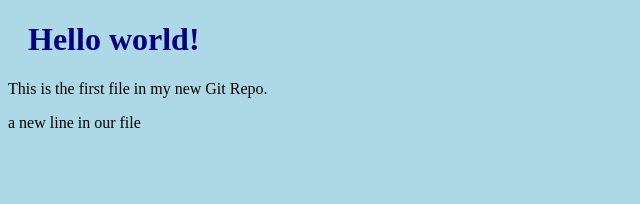
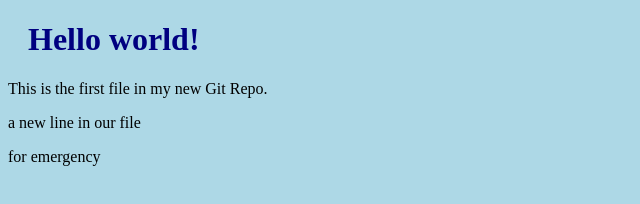
Before and after one commit to Chinmaya97/hello-world, a plain HTML site: page index.html in a window 1280 px wide. Shown: the whole page, without its empty margins (0-640 px from the left). Drawn offline with Linux system fonts and the light colour scheme.

Commit message:
new line emergency added in index file

```diff
--- a/index.html
+++ b/index.html
@@ -10,6 +10,7 @@
     <h1>Hello world!</h1>
     <p>This is the first file in my new Git Repo.</p>
     <p>a new line in our file</p>
+    <p>for emergency</p>
 
 </body>
 </html>
```
